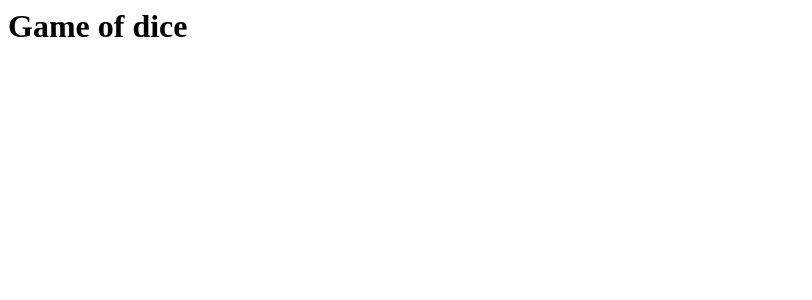
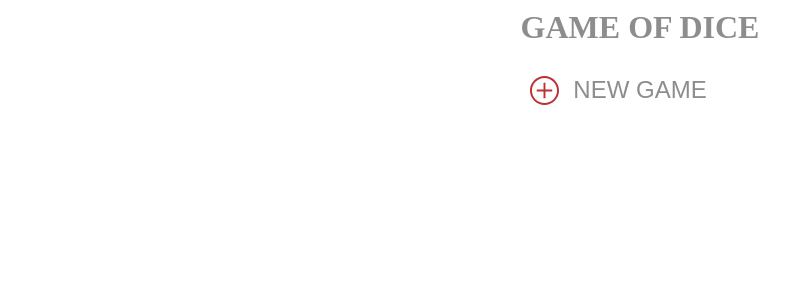
Before and after one commit to alex1031alex/game-of-dice, a React app: page / in a window 1280 px wide. Shown: the top 300 px of the page, without its empty margins (0-812 px from the left). Built offline with nearby package versions, Linux system fonts and the light colour scheme.

Commit message:
Отрисовал компонент NewGame, добавил стили для компонента App

```diff
--- /dev/null
+++ b/src/components/app/app.scss
@@ -0,0 +1,9 @@
+.app__title {
+  margin-bottom: 20px;
+  font-size: 32px;
+  font-weight: 900;
+  line-height: 1.2;
+  text-transform: uppercase;
+  text-align: center;
+  color: var(--foreground-primary);
+}
--- a/src/components/app/app.tsx
+++ b/src/components/app/app.tsx
@@ -1,7 +1,13 @@
-export const App = () => {
+import "./app.scss";
+import {FC} from "react";
+import {NewGame} from "@components/new-game/new-game";
+
+export const App: FC = () => {
+    const newGameClickHandler = () => {};
     return (
-        <div className="app">
-            <h1>Game of dice</h1>
+        <div className="app container">
+            <h1 className="app__title">Game of dice</h1>
+            <NewGame onClick={newGameClickHandler} />
         </div>
     );
 }
```
